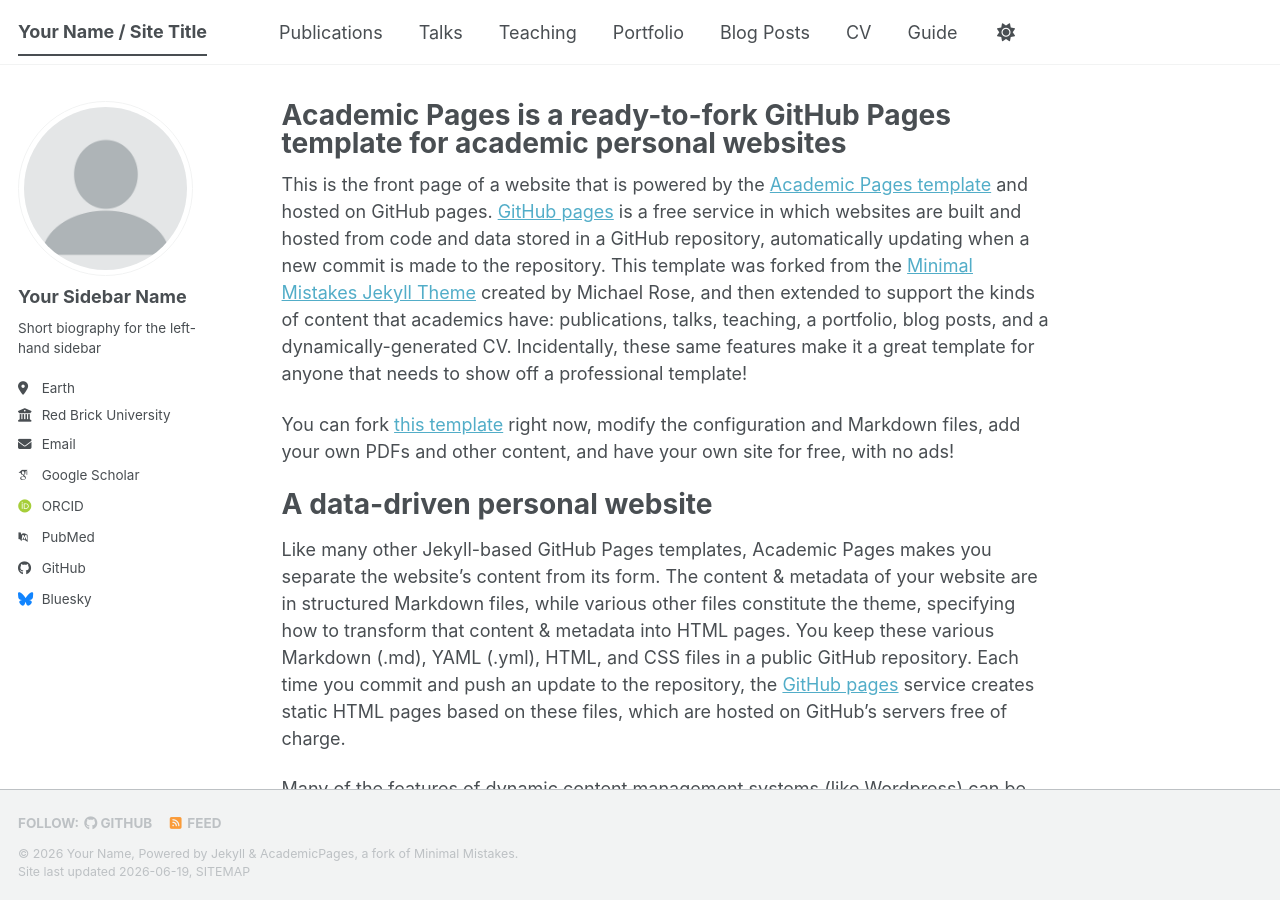
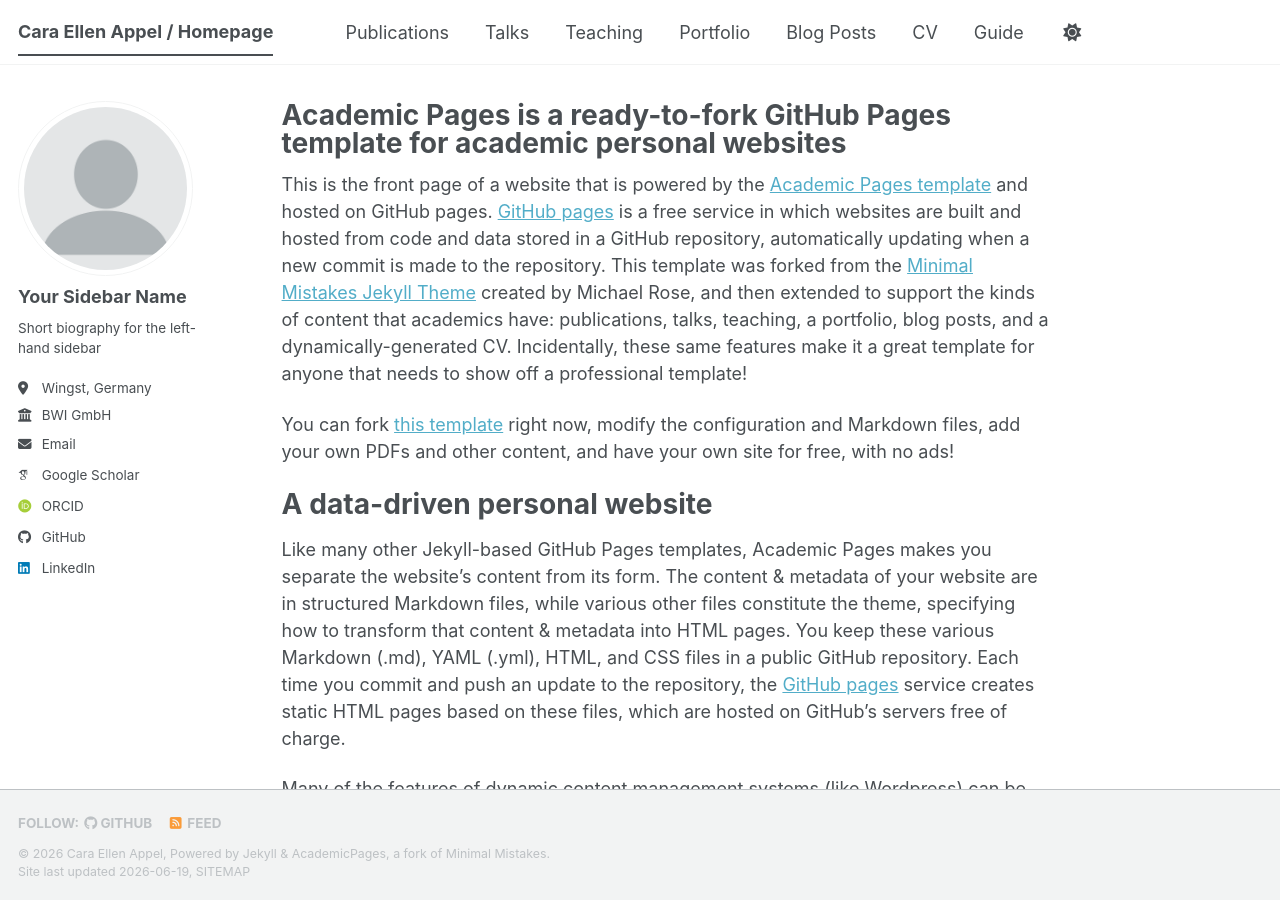
Before and after one commit to CaraEllenAppel/caraellenappel.github.io, a Jekyll site: the page built from _pages/about.md, in a window 1280 px wide and 900 px high. Built offline with Jekyll 4.4.1, drawn with Linux system fonts in a browser that asks for light colours; some web fonts are replaced; a script bundle is joined from its source files by our own code; library files that are not in the unit come from our copies.

Commit message:
Update personal information in _config.yml

```diff
--- a/_config.yml
+++ b/_config.yml
@@ -9,14 +9,14 @@
 # Basic Site Settings
 locale                   : "en-US"
 site_theme               : "default" # The available themes options are "default", "air", "sunrise", "mint", "dirt" and "contrast"
-title                    : "Your Name / Site Title"
+title                    : "Cara Ellen Appel / Homepage"
 title_separator          : "-"
-name                     : &name "Your Name"
-description              : &description "Your Name's academic portfolio"   # Update this with a general description of your site, this is the default if not overridden by a page
-url                      : https://academicpages.github.io # The base hostname & protocol for your site e.g. "https://[your GitHub username].github.io",
+name                     : &name "Cara Ellen Appel"
+description              : &description "Cara Ellen Appel's academic portfolio"   # Update this with a general description of your site, this is the default if not overridden by a page
+url                      : https://caraellenappel.github.io # The base hostname & protocol for your site e.g. "https://[your GitHub username].github.io",
                                                            # or if you already have some other page hosted on Github then use "https://[your GitHub username].github.io/[Your Repo Name]"
 baseurl                  : "" # the subpath of your site, e.g. "/blog"
-repository               : "academicpages/academicpages.github.io"
+repository               : "CaraEllenAppel/caraellenappel.github.io"
 
 # Site Author - The following control what appear as part of the author content on the side bar.
 #               If a field is blank the icon and link will not appear, otherwise it will be shown.
@@ -25,23 +25,23 @@ author:
   # Biographic information
   avatar           : "profile.png"
   name             : "Your Sidebar Name"
-  pronouns         : # example: "she/her"
+  pronouns         : # "she/her"
   bio              : "Short biography for the left-hand sidebar"
-  location         : "Earth"
-  employer         : "Red Brick University"
+  location         : "Wingst, Germany"
+  employer         : "BWI GmbH"
   uri              : # URL
-  email            : "none@example.org"
+  email            : "cara.appel@web.de"
 
   # Academic websites
   academia         : # URL
-  arxiv            : # URL - Update with the correct link to your profile
-  googlescholar    : "https://scholar.google.com/citations?user=PS_CX0AAAAAJ"
+  arxiv            : # "https://arxiv.org/search/cs?searchtype=author&query=Appel%2C+C+E"
+  googlescholar    : "https://scholar.google.com/citations?user=ARArmtUAAAAJ&hl"
   inspire-hep      : # URL
   impactstory      : # URL
-  orcid            : "https://orcid.org/yourorcidurl"
+  orcid            : "https://orcid.org/0009-0006-8113-428X"
   semantic         : # URL
   ssrn             : # URL
-  pubmed           : "https://www.ncbi.nlm.nih.gov/pubmed/?term=john+snow"
+  pubmed           : # URL
   researchgate     : # URL
   scopus           : # URL
   zotero           : # URL
@@ -51,13 +51,13 @@ author:
   bitbucket        : # Username - Update with your username on the site
   codepen          : # Username
   dribbble         : # Username
-  github           : "academicpages"
+  github           : "CaraEllenAppel"
   kaggle           : # Username
   stackoverflow    : # User number or user number and name (i.e., use "1" or "1/jeff-atwood")
 
   # Social media
   artstation       : # Username
-  bluesky          : "bsky.app" # Replace this with you Bluesky username
+  bluesky          : # Replace this with you Bluesky username
   facebook         : # Username
   flickr           : # Username
   foursquare       : # Username
@@ -66,7 +66,7 @@ author:
   keybase          : # Username
   instagram        : # Username
   lastfm           : # Username
-  linkedin         : # Username
+  linkedin         : "https://www.linkedin.com/in/cara-ellen-appel/"
   mastodon         : # URL
   medium           : # URL
   pinterest        : # Username
```
